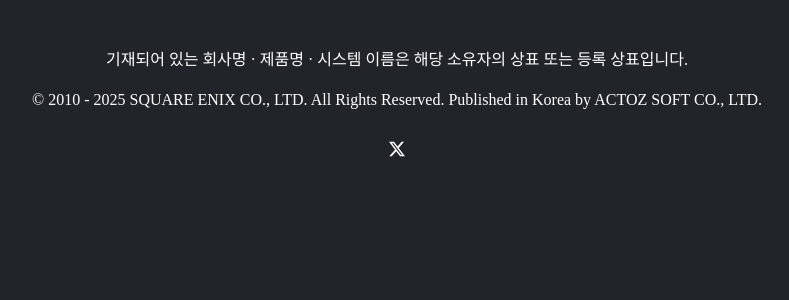
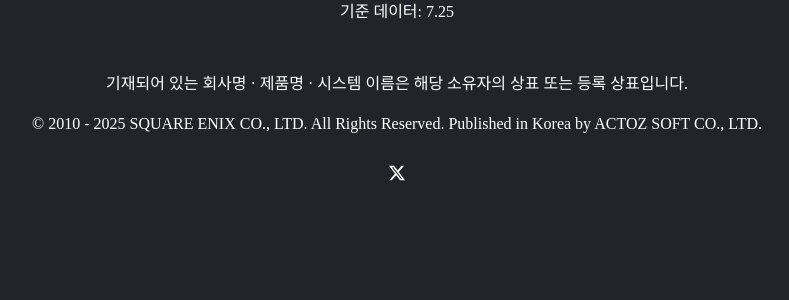
Before and after one commit to kohwj1/submarine, a Flask app: page /submarine in a window 1280 px wide. Shown: the part 72-372 px from the top of the page, without its empty margins (243-1032 px from the left). Run offline with Flask 3, Linux system fonts and the light colour scheme; some web fonts are replaced.

Commit message:
added patch info to jinja template

```diff
--- a/templates/submarine.html
+++ b/templates/submarine.html
@@ -1,4 +1,8 @@
 {% extends 'root.html' %}
 {% block title %}잠수함 :: TestPage{% endblock %}
 {% block content %}
+<main>
+    <p class="text-center">기준 데이터: {{patch_info}}</p>
+</main>
+
 {% endblock %}
```
